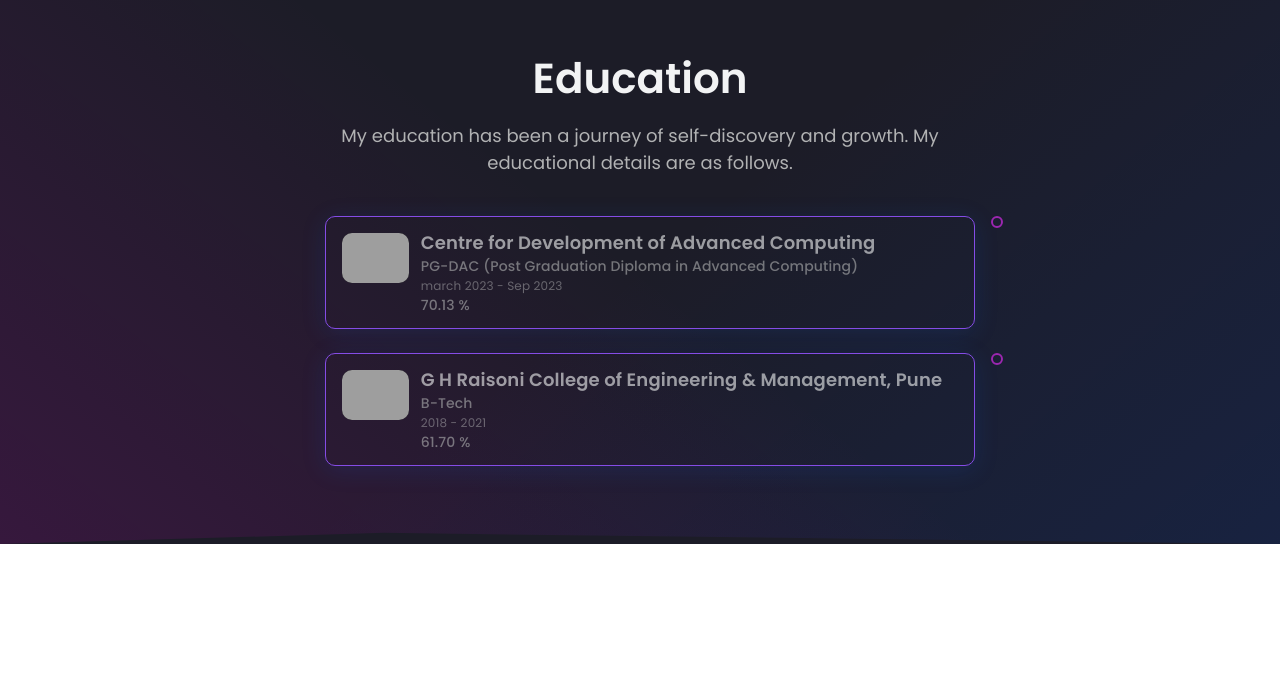
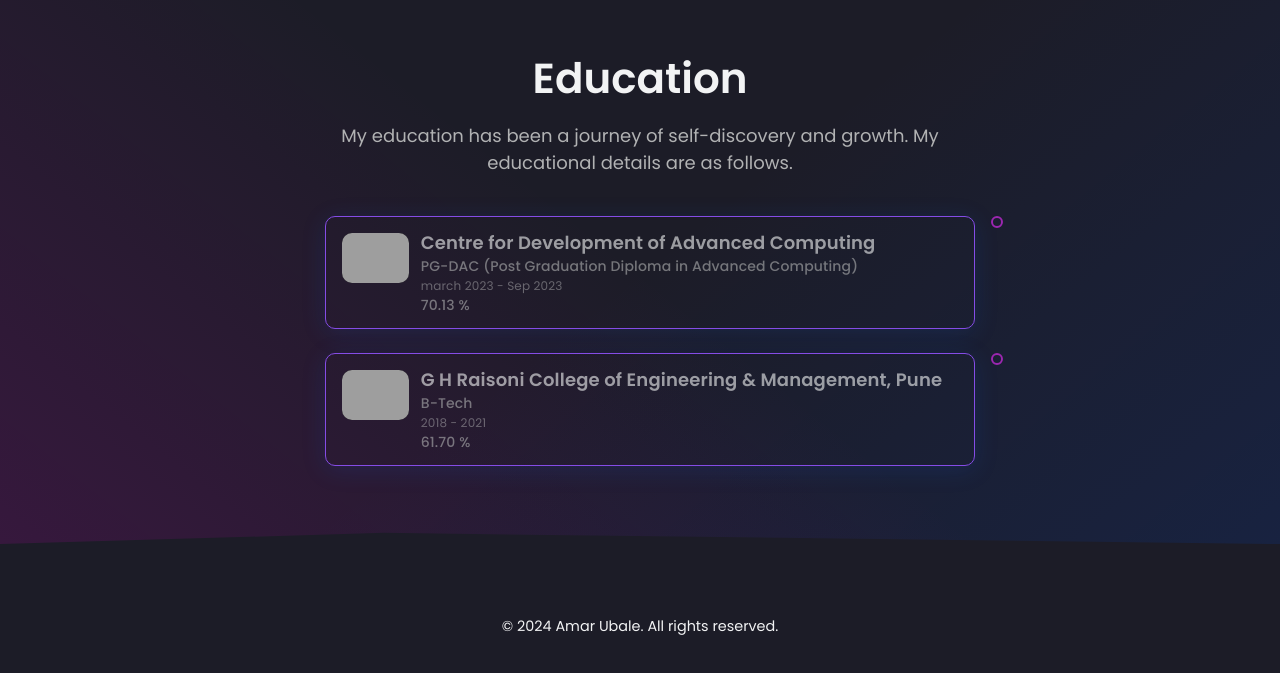
Before and after one commit to amarubale10/My-Portfolio, a React (Create React App) app: page / in a window 1280 px wide. Shown: the part 2110-2783 px from the top of the page. Before the commit the page ends 2654 px from the top, so only its background shows below. Built offline with nearby package versions, Linux system fonts and the light colour scheme; grey boxes are pictures that could not be loaded.

Commit message:
footer added

```diff
--- a/src/App.js
+++ b/src/App.js
@@ -11,6 +11,7 @@
 import Education from "./components/Education";
 import ProjectDetails from "./components/ProjectDetails";
 import styled from "styled-components";
+import Footer from "./components/Footer/index.js";
 
 const Body = styled.div`
   background-color: ${({ theme }) => theme.bg};
@@ -32,6 +33,7 @@
   width: 100%;
   clip-path: polygon(0 0, 100% 0, 100% 100%, 30% 98%, 0 100%);
 `;
+
 function App() {
   const [darkMode] = useState(true);
   const [openModal, setOpenModal] = useState({ state: false, project: null });
@@ -49,6 +51,7 @@
           <Wrapper>
             <Education />
           </Wrapper>
+          <Footer />
           {openModal.state && (
             <ProjectDetails openModal={openModal} setOpenModal={setOpenModal} />
           )}
--- /dev/null
+++ b/src/components/Footer/index.js
@@ -0,0 +1,39 @@
+import styled from "styled-components";
+
+const FooterContainer = styled.div`
+  width: 100%;
+  padding: 2rem 0;
+  display: flex;
+  justify-content: center;
+  //background: linear-gradient(100.26deg, rgba(0, 102, 255, 0.05) 42.33%, rgba(150, 0, 225, 0.05) 127.07%);
+`;
+
+const FooterWrapper = styled.footer`
+  width: 100%;
+  max-width: 1200px;
+  display: flex;
+  flex-direction: column;
+  gap: 14px;
+  align-items: center;
+  padding: 1rem;
+  color: ${({ theme }) => theme.text_primary};
+`;
+
+const Copyright = styled.p`
+  margin-top: 1.5rem;
+  font-size: 0.9rem;
+  color: ${({ theme }) => theme.soft2};
+  text-align: center;
+`;
+
+function Footer() {
+  return (
+    <FooterContainer>
+      <FooterWrapper>
+        <Copyright>&copy; 2024 Amar Ubale. All rights reserved.</Copyright>
+      </FooterWrapper>
+    </FooterContainer>
+  );
+}
+
+export default Footer;
```
